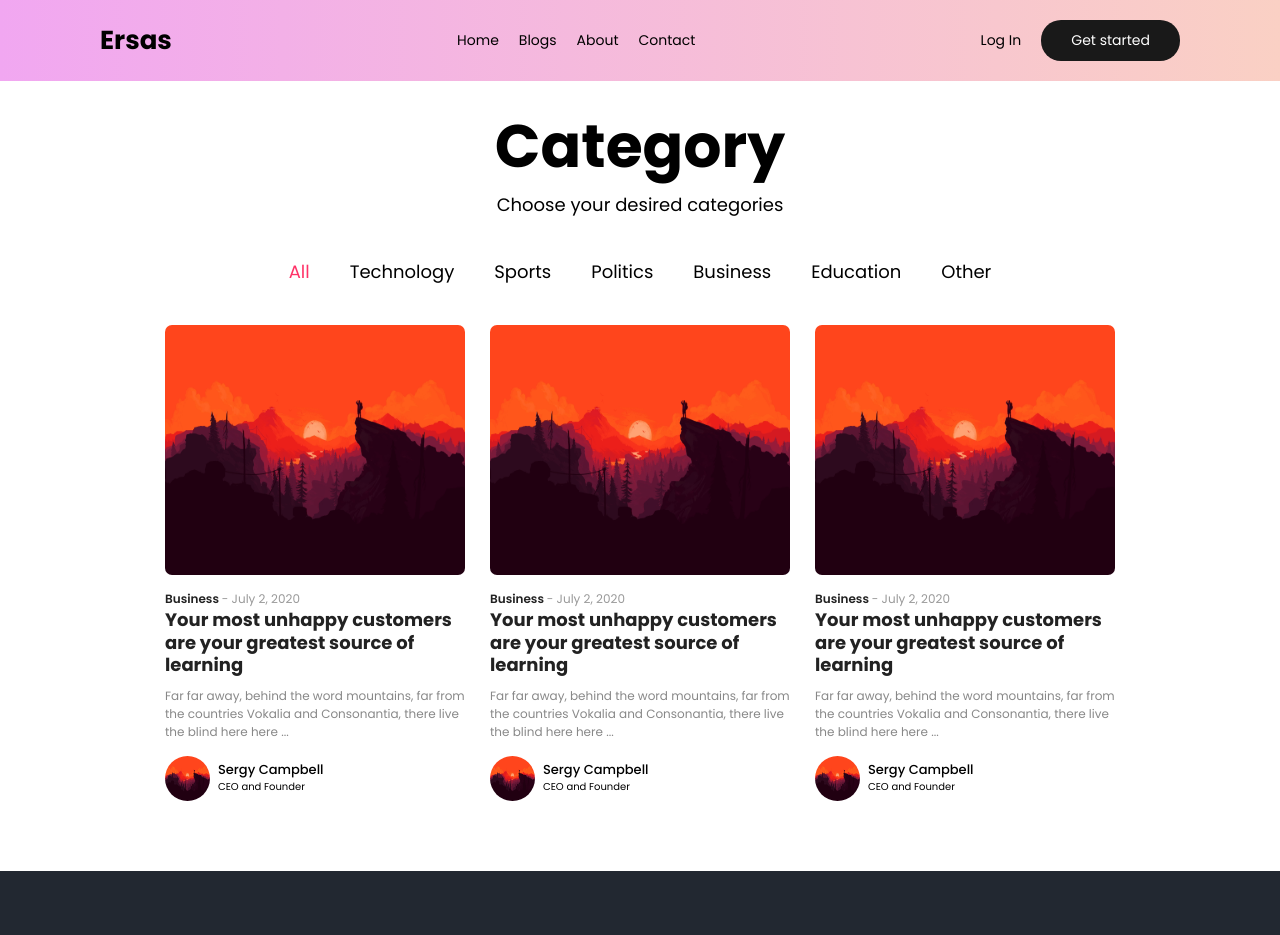
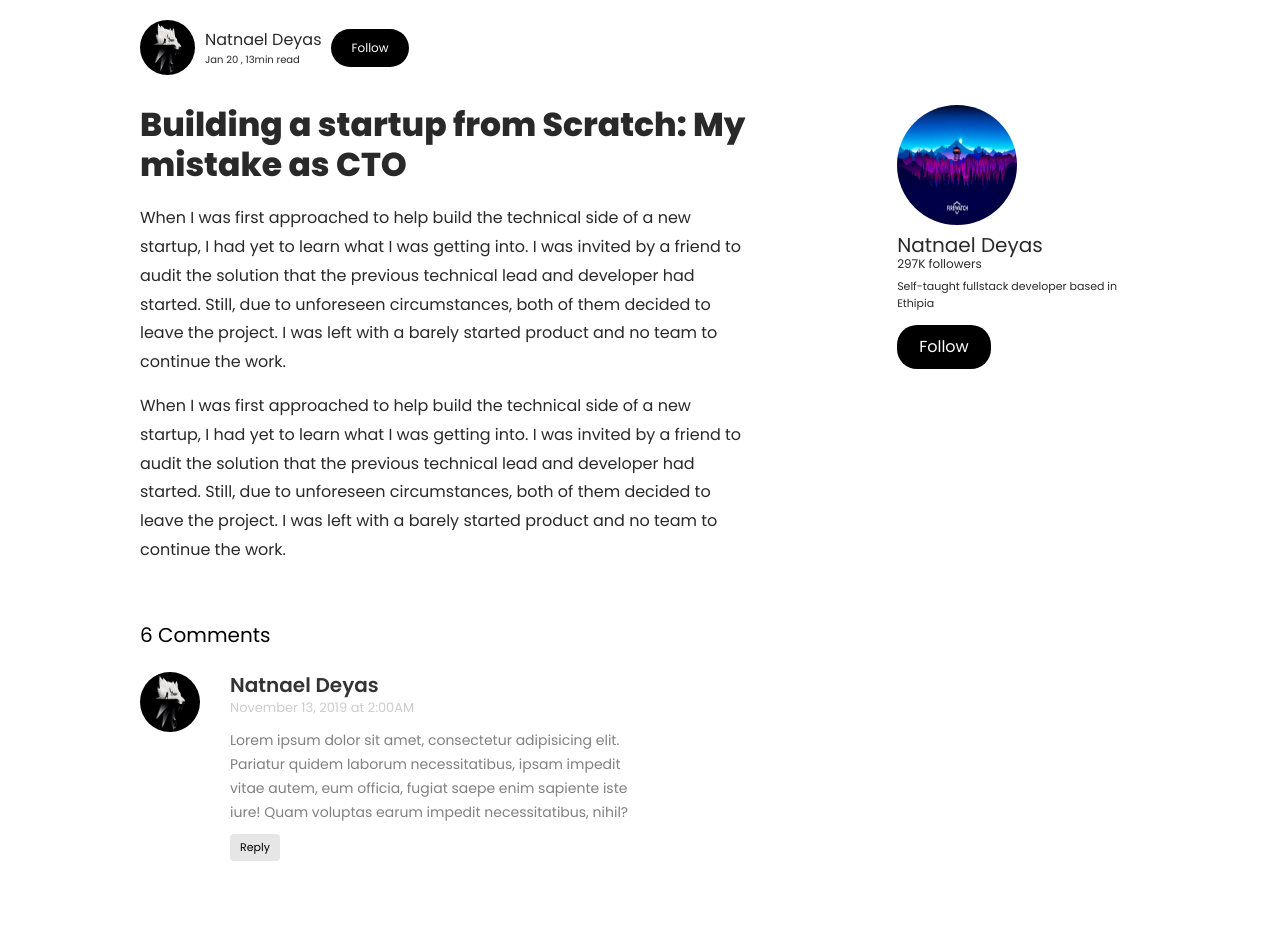
Before and after one commit to Natnael772/ersas, a React (Create React App) app in the folder client/: page / in a window 1280 px wide. Shown: the top 935 px of the page. After the commit the page ends 906 px from the top, so only its background shows below. Built offline with nearby package versions, Linux system fonts and the light colour scheme.

Commit message:
Comment component UI

```diff
--- a/client/package.json
+++ b/client/package.json
@@ -9,6 +9,7 @@
     "react": "^18.2.0",
     "react-dom": "^18.2.0",
     "react-icons": "^4.8.0",
+    "react-router-dom": "^6.10.0",
     "react-scripts": "5.0.1",
     "web-vitals": "^2.1.4"
   },
--- a/client/src/App.js
+++ b/client/src/App.js
@@ -11,21 +11,23 @@ import User from "./components/User/User";
 import Login from "./components/Login/Login";
 import Signup from "./components/Login/Signup";
 import AllCategory from "./components/AllCategory/AllCatagory";
+import Comments from "./components/Comments/Comments";
 
 function App() {
   return (
     <div>
-      <Nav />
-      {/* <Login />
+      {/* <Nav />
+      <Login />
       <Signup />
 
       <Landing />
       <BlogsByCat />
-      <Pagination />
+      <Pagination /> */}
       <BlogDetail />
-      <User /> */}
-      <AllCategory />
-      <Footer />
+      <Comments />
+      {/* <User />
+      <AllCategory /> */}
+      {/* <Footer /> */}
 
       {/* <NavT /> */}
     </div>
--- /dev/null
+++ b/client/src/components/Comments/Comments.css
@@ -0,0 +1,55 @@
+.comments-main-container {
+  padding: 2rem 14rem;
+}
+.comment-no {
+  font-size: 2rem;
+  margin-bottom: 2.2rem;
+  font-weight: 400;
+}
+.comment-card {
+  width: 50%;
+  display: flex;
+  gap: 3rem;
+  margin-bottom: 2.5rem;
+}
+.comment-img {
+  width: 6rem;
+  height: 6rem;
+  border-radius: 50%;
+}
+.comment-user {
+  color: #000000cc;
+
+  font-size: 2rem;
+  line-height: 1.3;
+  font-weight: 600;
+  margin-bottom: 1rem;
+}
+.comment-date {
+  color: #cccccc;
+  font-size: 1.3rem;
+  margin-bottom: 1.2rem;
+}
+/* 5rem */
+.comment-comm {
+  color: #808080;
+  font-size: 1.4rem;
+  margin-bottom: 1rem;
+  line-height: 1.7;
+}
+
+.btn-reply {
+  display: inline-block;
+  padding: 0.5rem 1rem;
+  background-color: #e6e6e6;
+  font-size: 1.1rem;
+  /* text-transform: uppercase; */
+  /* letter-spacing: .1rem; */
+  font-weight: 400;
+  border-radius: 0.4rem;
+}
+.btn-reply:hover {
+  transition: 0.2s all ease-in;
+  background-color: #000;
+  color: #fff;
+}
--- /dev/null
+++ b/client/src/components/Comments/Comments.js
@@ -0,0 +1,43 @@
+import {
+  wp1,
+  wp2,
+  wp3,
+  wp4,
+  wp5,
+  wp6,
+  wp7,
+  wp8,
+  wp9,
+  wp10,
+  wp11,
+  wp12,
+} from "../../constants/images";
+import "./Comments.css";
+const Comments = () => {
+  return (
+    <>
+      <div className="comments-main-container">
+        <h2 className="comment-no">6 Comments</h2>
+        <div className="comment-cards-con">
+          <div className="comment-card">
+            <img className="comment-img" src={wp1} />
+            <div className="comment-desc-con">
+              <h2>
+                <a className="comment-user">Natnael Deyas</a>
+              </h2>
+              <h3 className="comment-date">November 13, 2019 at 2:00AM</h3>
+              <p className="comment-comm">
+                Lorem ipsum dolor sit amet, consectetur adipisicing elit.
+                Pariatur quidem laborum necessitatibus, ipsam impedit vitae
+                autem, eum officia, fugiat saepe enim sapiente iste iure! Quam
+                voluptas earum impedit necessitatibus, nihil?
+              </p>
+              <a className="btn-reply">Reply</a>
+            </div>
+          </div>
+        </div>
+      </div>
+    </>
+  );
+};
+export default Comments;
--- a/client/src/components/Footer/Footer.js
+++ b/client/src/components/Footer/Footer.js
@@ -1,3 +1,4 @@
+import { Outlet, Link } from "react-router-dom";
 import { AiOutlineRight } from "react-icons/ai";
 import { FaMapMarkerAlt } from "react-icons/fa";
 import { FaPhoneAlt } from "react-icons/fa";
@@ -18,6 +19,7 @@ import {
   wp11,
   wp12,
 } from "../../constants/images";
+import BlogDetail from "../BlogDetail/BlogDetail";
 import "./Footer.css";
 const Footer = () => {
   return (
@@ -38,7 +40,7 @@ const Footer = () => {
             <img className="footer-img" src={wp9} />
             <div className="desc-container">
               <h2 className="footer-blog-title">
-                <a href="#" className="footer-blog-link">
+                <a className="footer-blog-link">
                   Even all the powerful pointing has no control about
                 </a>
               </h2>
--- /dev/null
+++ b/client/src/components/Loader/Loader.js
@@ -0,0 +1 @@
+import { Outlet, Link } from "react-router-dom";
```
Also changed, not shown: client/src/index.js (+6 -6 lines), client/src/components/Comments/Comment.js (added), client/src/components/Comments/CommentNo.js (added), client/src/components/Comments/Replies.js (added), 1 other file (tests, documents, lock files or other folders).
